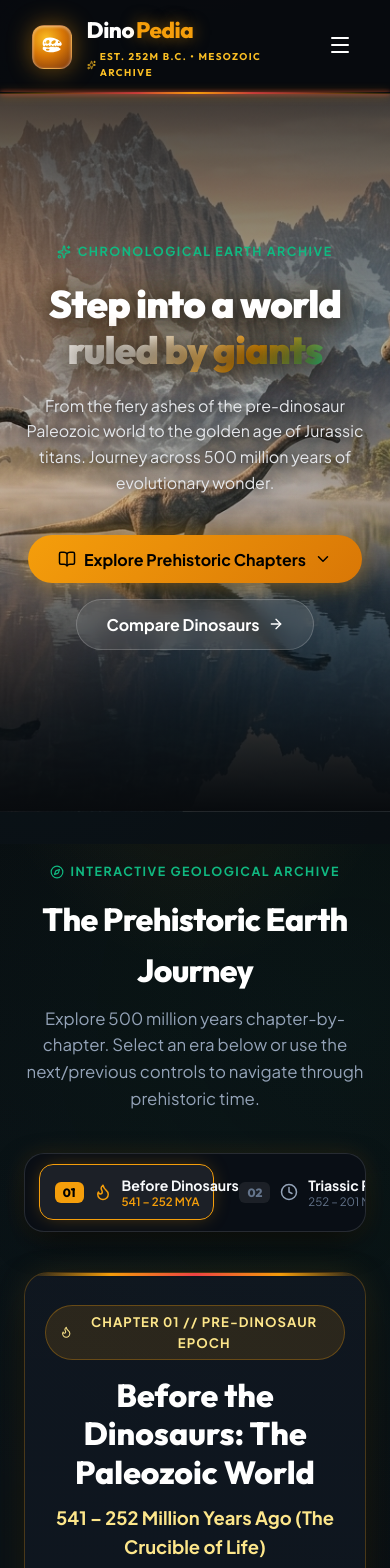
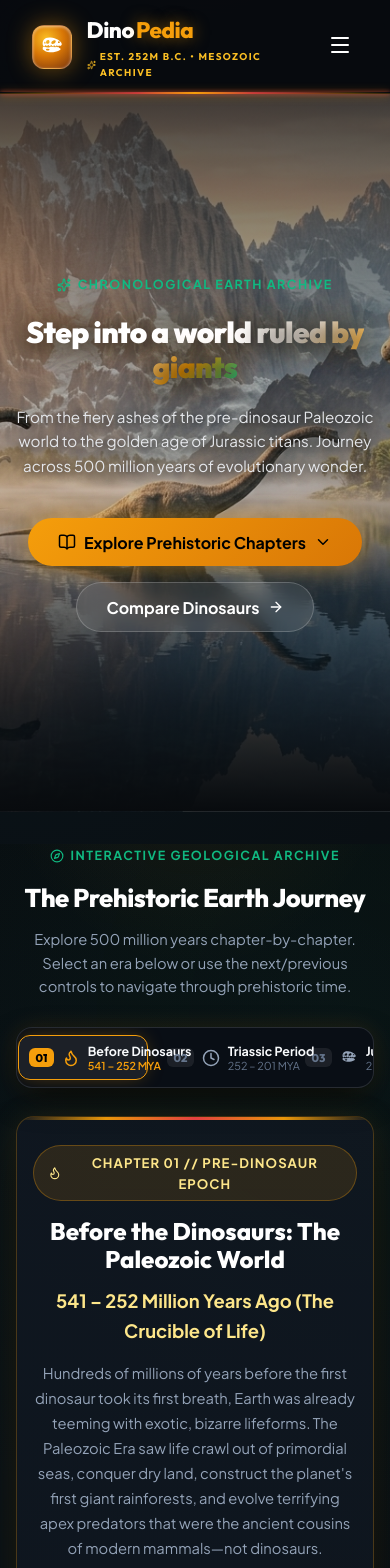
Before and after one commit to MinukaPanagoda/dinopedia, a React (Vite) app in the folder frontend/: page / in a window 390 px wide. Shown: the top 1568 px of the page. Built offline with nearby package versions, Linux system fonts and the light colour scheme.

Commit message:
style: optimize responsiveness for mobile and tablet across era chapter system and hero section

```diff
--- a/frontend/src/components/HomePage.jsx
+++ b/frontend/src/components/HomePage.jsx
@@ -117,7 +117,7 @@ export default function HomePage({ setActiveTab }) {
           flexDirection: 'column',
           alignItems: 'center',
           justifyContent: 'center',
-          padding: '4rem 1.5rem 5rem',
+          padding: 'clamp(3rem, 6vw, 4.5rem) clamp(1rem, 4vw, 1.5rem)',
           textAlign: 'center',
           position: 'relative'
         }}
@@ -131,7 +131,7 @@ export default function HomePage({ setActiveTab }) {
             className="hero-fixed-title"
             style={{
               fontFamily: 'var(--font-heading)',
-              fontSize: 'clamp(2.4rem, 5.5vw, 4.4rem)',
+              fontSize: 'clamp(1.85rem, 5.5vw, 4.4rem)',
               fontWeight: '900',
               lineHeight: '1.18',
               letterSpacing: '-0.02em',
@@ -144,7 +144,7 @@ export default function HomePage({ setActiveTab }) {
           </h1>
 
           <p style={{
-            fontSize: 'clamp(1rem, 2vw, 1.25rem)',
+            fontSize: 'clamp(0.95rem, 2vw, 1.25rem)',
             color: '#E5E7EB',
             maxWidth: '720px',
             margin: '0 auto 2.5rem',
--- a/frontend/src/index.css
+++ b/frontend/src/index.css
@@ -2704,15 +2704,202 @@ button {
   line-height: 1.5;
 }
 
+/* Responsive Enhancements for Timeline Stage & Eras */
+@media (max-width: 992px) {
+  .timeline-stepper-track {
+    top: 68px;
+    gap: 0.5rem;
+    padding: 0.5rem 0.65rem;
+  }
+  .timeline-step-btn {
+    min-width: 155px;
+    padding: 0.55rem 0.8rem;
+  }
+}
+
 @media (max-width: 768px) {
+  .timeline-stage-wrapper {
+    padding: 2rem 1rem 4rem;
+  }
+  .timeline-stage-header {
+    margin-bottom: 1.75rem;
+  }
+  .timeline-stage-title {
+    font-size: 1.85rem;
+  }
+  .timeline-stage-subtitle {
+    font-size: 0.92rem;
+  }
+
+  /* Smooth horizontal scroll snap on mobile */
+  .timeline-stepper-track {
+    top: 60px;
+    margin-bottom: 1.75rem;
+    padding: 0.45rem 0.6rem;
+    border-radius: 16px;
+    scroll-snap-type: x mandatory;
+    -webkit-overflow-scrolling: touch;
+  }
+  .timeline-step-btn {
+    min-width: 140px;
+    padding: 0.5rem 0.75rem;
+    gap: 8px;
+    scroll-snap-align: start;
+    border-radius: 12px;
+  }
+  .timeline-step-num {
+    font-size: 0.7rem;
+    padding: 0.15rem 0.4rem;
+  }
+  .timeline-step-title {
+    font-size: 0.82rem;
+  }
+  .timeline-step-span {
+    font-size: 0.68rem;
+  }
+
+  /* Pre-Dino Section Mobile */
   .pre-dino-section {
-    padding: 2rem 1.25rem;
-  }
+    padding: 1.75rem 1rem;
+    border-radius: 18px;
+    margin-bottom: 2rem;
+  }
+  .pre-dino-header {
+    margin-bottom: 1.75rem;
+  }
+  .pre-dino-title {
+    font-size: 1.75rem;
+  }
+  .pre-dino-overview {
+    font-size: 0.92rem;
+  }
+  .paleo-stats-bar {
+    grid-template-columns: 1fr;
+    gap: 0.85rem;
+    padding: 1rem 1.15rem;
+    margin-bottom: 2rem;
+  }
+  .paleo-epoch-grid {
+    grid-template-columns: 1fr;
+    gap: 1rem;
+    margin-bottom: 2.25rem;
+  }
+  .pre-creatures-grid {
+    grid-template-columns: 1fr;
+    gap: 1rem;
+    margin-bottom: 2.25rem;
+  }
+  .great-dying-box {
+    padding: 1.5rem 1.15rem;
+    border-radius: 16px;
+  }
+  .great-dying-title {
+    font-size: 1.35rem;
+  }
+  .great-dying-text, .great-dying-verdict {
+    font-size: 0.88rem;
+  }
+
+  /* Period Card Mobile */
   .timeline-card {
-    padding: 2rem 1.25rem;
+    padding: 1.75rem 1rem;
+    border-radius: 18px;
+    margin-bottom: 2rem;
   }
   .period-card-header {
     flex-direction: column;
+    align-items: flex-start;
+    gap: 0.75rem;
+    margin-bottom: 1.25rem;
+  }
+  .period-title {
+    font-size: 1.75rem;
+  }
+  .period-span-badge {
+    font-size: 0.95rem;
+    padding: 0.4rem 0.95rem;
+  }
+  .period-meta-grid {
+    grid-template-columns: 1fr;
+    gap: 0.85rem;
+    padding: 1rem 1.15rem;
+    margin-bottom: 1.25rem;
+  }
+  .period-description {
+    font-size: 0.94rem;
+    margin-bottom: 1.5rem;
+  }
+  .period-dinos-grid {
+    grid-template-columns: 1fr;
+    gap: 1rem;
+  }
+  .period-dino-card {
+    padding: 1.1rem;
+  }
+
+  /* Photo Showcases Mobile */
+  .era-visual-banner {
+    margin: 1.25rem 0 2rem;
+    border-radius: 16px;
+  }
+  .era-image-wrapper {
+    height: 220px;
+  }
+  .period-visual-card {
+    margin: 1.25rem 0 1.75rem;
+    border-radius: 16px;
+  }
+  .period-image-container {
+    height: 200px;
+  }
+  .era-image-badge, .period-image-badge {
+    top: 0.75rem;
+    left: 0.75rem;
+    font-size: 0.75rem;
+    padding: 0.35rem 0.75rem;
+  }
+  .era-image-caption, .period-image-caption {
+    padding: 0.85rem 1rem;
+    font-size: 0.86rem;
+    gap: 8px;
+  }
+
+  /* Bottom Nav Mobile */
+  .timeline-stage-nav-bar {
+    flex-direction: column;
+    gap: 1rem;
+    padding: 1.15rem 1rem;
+    margin-top: 2rem;
+    border-radius: 16px;
+  }
+  .timeline-stage-btn {
+    width: 100%;
+    justify-content: center;
+    font-size: 0.92rem;
+    padding: 0.75rem 1rem;
+  }
+  .timeline-stage-indicator {
+    order: -1;
+    width: 100%;
+  }
+}
+
+@media (max-width: 480px) {
+  .timeline-step-btn {
+    min-width: 130px;
+    padding: 0.45rem 0.65rem;
+  }
+  .timeline-step-title {
+    font-size: 0.78rem;
+  }
+  .timeline-stage-title {
+    font-size: 1.6rem;
+  }
+  .pre-dino-title, .period-title {
+    font-size: 1.5rem;
+  }
+  .era-image-wrapper, .period-image-container {
+    height: 185px;
   }
 }
 
```
